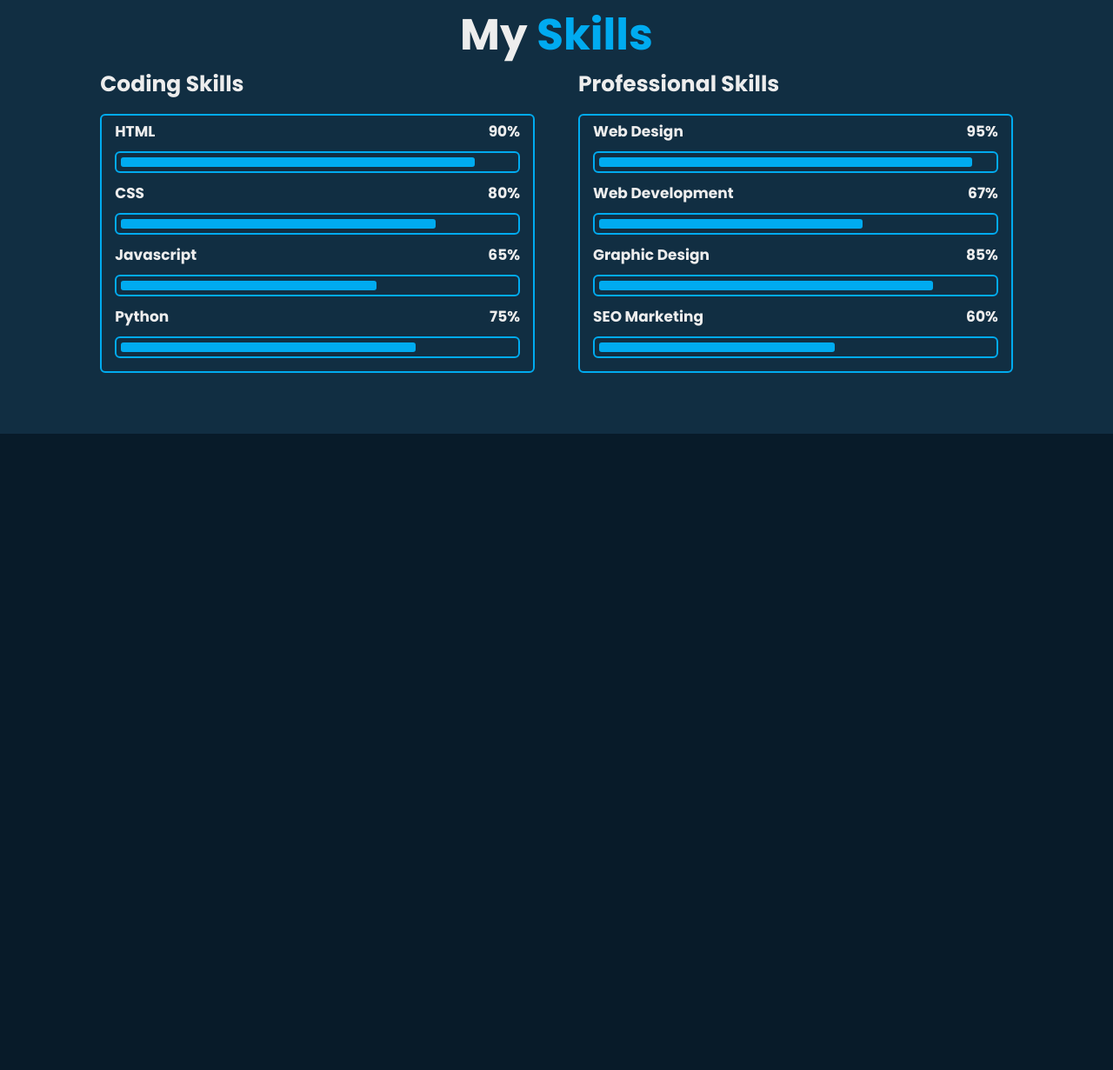
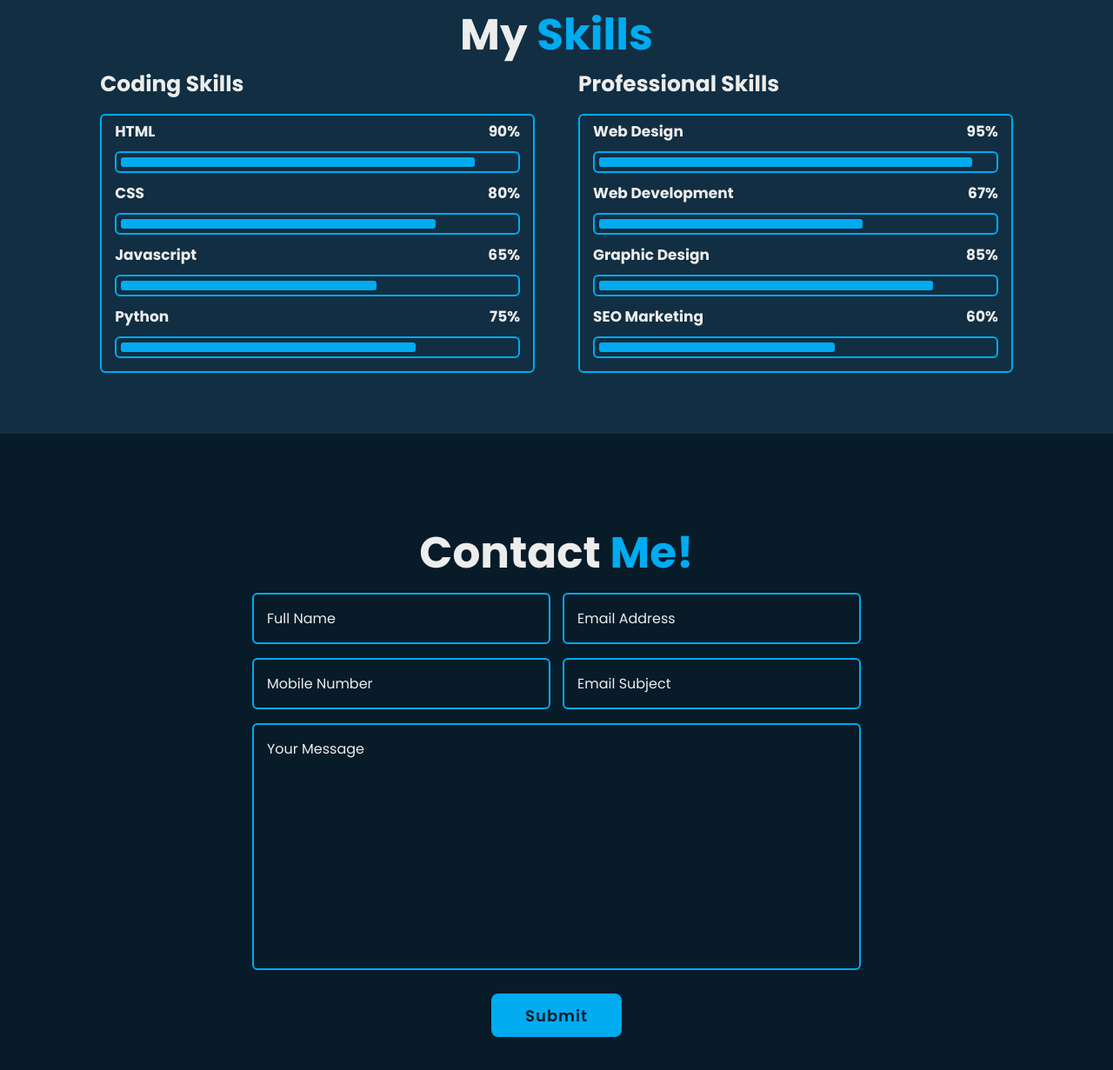
Before and after one commit to VanAubrey/Personal-Portfolio-Website, a plain HTML site: page Start Project Complete Responsive Portfolio Website/index.html in a window 1280 px wide. Shown: the part 2424-3655 px from the top of the page at 87% size. Before the commit the page ends 2923 px from the top, so only its background shows below. Drawn offline with nearby package versions, Linux system fonts and the light colour scheme.

Commit message:
Added the Contact Section

```diff
--- a/Start Project Complete Responsive Portfolio Website/css/style.css
+++ b/Start Project Complete Responsive Portfolio Website/css/style.css
@@ -499,3 +499,78 @@ span {
 .skills-column:nth-child(2) .skills-content .progress:nth-child(4) .bar span {
     width: 60%;
 }
+
+.contact {
+    min-height: auto;
+    padding-bottom: 7rem;
+}
+
+.contact form {
+    max-width: 70rem;
+    margin: 0 auto;
+    text-align: center;
+}
+
+.contact form .input-box {
+    position: relative;
+    display: flex;
+    justify-content: space-between;
+    flex-wrap: wrap;
+}
+
+.contact form .input-box .input-field {
+    position: relative;
+    width: 49%;
+    margin: .8rem 0;
+}
+
+.contact form .input-box .input-field input,
+.contact form .textarea-field textarea {
+    width: 100%;
+    height: 100%;
+    padding: 1.5rem;
+    font-size: 1.6rem;
+    color: var(--text-color);
+    background: transparent;
+    border-radius: .6rem;
+    border: .2rem solid var(--main-color);
+}
+
+.contact form .input-box .input-field input::placeholder,
+.contact form .textarea-field textarea::placeholder {
+    color: var(--text-color);
+}
+
+.contact form .focus {
+    position:absolute;
+    top: 0;
+    left: 0;
+    width: 0;
+    height: 100%;
+    background: var(--second-bg-color);
+    border-radius: .6rem;
+    z-index: -1;
+    opacity: 50%;
+    transition: .5s;
+}
+
+.contact form .input-box .input-field input:focus~.focus,
+.contact form .input-box .input-field input:valid~.focus,
+.contact form .textarea-field textarea:focus~.focus,
+.contact form .textarea-field textarea:valid~.focus {
+    width: 100%;
+}
+
+.contact form .textarea-field {
+    position: relative;
+    margin: .8rem 0 2.7rem;
+    display: flex;
+}
+
+.contact form .textarea-field textarea {
+    resize: none;
+}
+
+.contact form .btn-box.btns .btn {
+    cursor: pointer;
+}
--- a/Start Project Complete Responsive Portfolio Website/index.html
+++ b/Start Project Complete Responsive Portfolio Website/index.html
@@ -209,6 +209,44 @@
     </section>
 
     <!-- contact section design -->
+    <section class="contact" id="contact">
+        <h2 class="heading">Contact <span>Me!</span></h2>
+
+        <form action="#">
+            <div class="input-box">
+                <div class="input-field">
+                    <input type="text" placeholder="Full Name" required>
+                    <span class="focus"></span>
+                </div>
+
+                <div class="input-field">
+                    <input type="text" placeholder="Email Address" required>
+                    <span class="focus"></span>
+                </div>
+            </div>
+
+            <div class="input-box">
+                <div class="input-field">
+                    <input type="number" placeholder="Mobile Number" required>
+                    <span class="focus"></span>
+                </div>
+
+                <div class="input-field">
+                    <input type="text" placeholder="Email Subject" required>
+                    <span class="focus"></span>
+                </div>
+            </div>
+
+            <div class="textarea-field">
+                <textarea name="" id="" cols="30" rows="10" placeholder="Your Message" required></textarea>
+                <span class="focus"></span>
+            </div>
+
+            <div class="btn-box btns">
+                <button type="submit" class="btn">Submit</button>
+            </div>
+        </form>
+    </section>
 
     <!-- footer design -->
 
```
